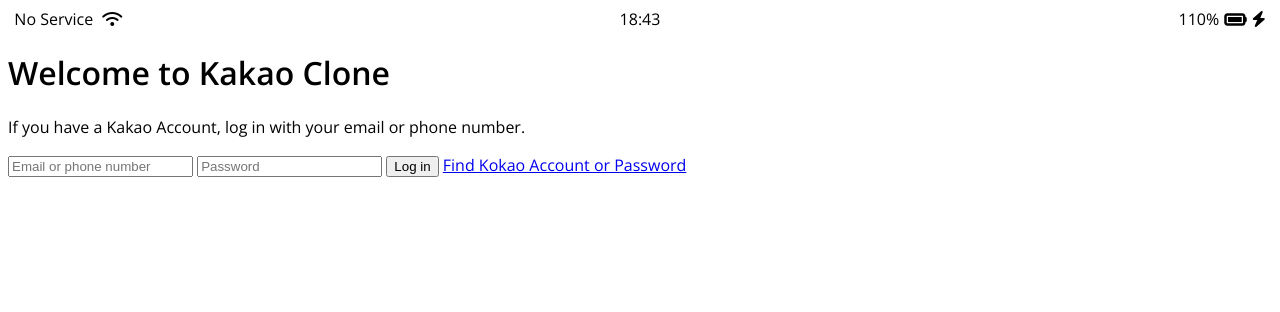
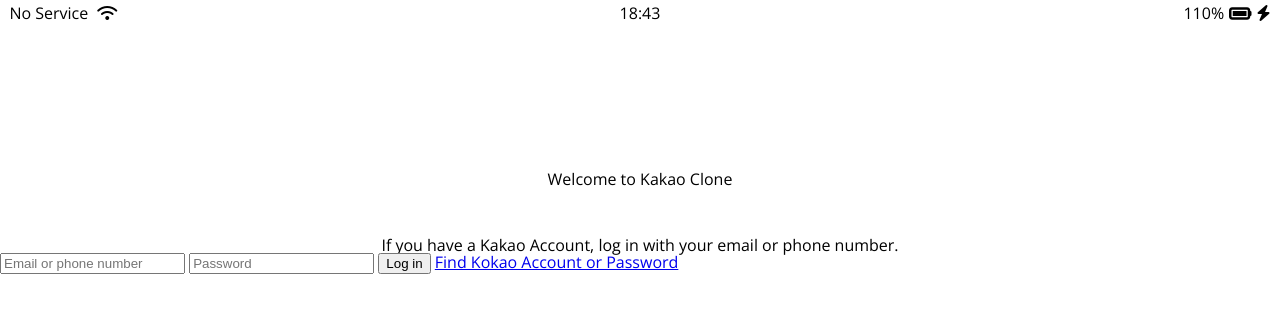
Before and after one commit to blogSoul/-HTML_Challenge_Nomadcoder, a plain HTML site: page kakao-clone/index.html in a window 1280 px wide. Drawn offline with nearby package versions, Linux system fonts and the light colour scheme.

Commit message:
add reset.css

```diff
--- /dev/null
+++ b/kakao-clone/css/reset.css
@@ -0,0 +1,48 @@
+/* http://meyerweb.com/eric/tools/css/reset/
+   v2.0 | 20110126
+   License: none (public domain)
+*/
+
+html, body, div, span, applet, object, iframe,
+h1, h2, h3, h4, h5, h6, p, blockquote, pre,
+a, abbr, acronym, address, big, cite, code,
+del, dfn, em, img, ins, kbd, q, s, samp,
+small, strike, strong, sub, sup, tt, var,
+b, u, i, center,
+dl, dt, dd, ol, ul, li,
+fieldset, form, label, legend,
+table, caption, tbody, tfoot, thead, tr, th, td,
+article, aside, canvas, details, embed,
+figure, figcaption, footer, header, hgroup,
+menu, nav, output, ruby, section, summary,
+time, mark, audio, video {
+	margin: 0;
+	padding: 0;
+	border: 0;
+	font-size: 100%;
+	font: inherit;
+	vertical-align: baseline;
+}
+/* HTML5 display-role reset for older browsers */
+article, aside, details, figcaption, figure,
+footer, header, hgroup, menu, nav, section {
+	display: block;
+}
+body {
+	line-height: 1;
+}
+ol, ul {
+	list-style: none;
+}
+blockquote, q {
+	quotes: none;
+}
+blockquote:before, blockquote:after,
+q:before, q:after {
+	content: '';
+	content: none;
+}
+table {
+	border-collapse: collapse;
+	border-spacing: 0;
+}
--- /dev/null
+++ b/kakao-clone/css/status-bar.css
@@ -0,0 +1,23 @@
+.status-bar {
+    display: flex;
+    justify-content: center;
+    padding: 5px 3px;
+}
+.status-bar__column {
+    width: 33%;
+}
+.status-bar__column:first-child span {
+    margin-right: 5px;
+}
+.status-bar__column:nth-child(2) {
+    display: flex;
+    justify-content: center;
+}
+.status-bar__column:last-child {
+    display: flex;
+    justify-content: flex-end;
+    align-items: center;
+}
+.status-bar__column .fa-battery-full{
+    margin: 0px 5px;
+}
--- a/kakao-clone/css/style.css
+++ b/kakao-clone/css/style.css
@@ -1,27 +1,15 @@
 @import url('https://fonts.googleapis.com/css2?family=Open+Sans:wght@400;600&display=swap');
+@import "reset.css";
+@import "status-bar.css";
+
 body {
     font-family: 'Open Sans', sans-serif;
 }
-.status-bar {
-    display: flex;
-    justify-content: center;
 
+.welcome-header {
+    margin-top: 145px;
+    text-align: center;
 }
-.status-bar__column {
-    width: 33%;
+.wlecome-header__title {
+    margin-bottom: 50px;
 }
-.status-bar__column:first-child span {
-    margin-right: 5px;
-}
-.status-bar__column:nth-child(2) {
-    display: flex;
-    justify-content: center;
-}
-.status-bar__column:last-child {
-    display: flex;
-    justify-content: flex-end;
-    align-items: center;
-}
-.status-bar__column .fa-battery-full{
-    margin: 0px 5px;
-}
```
Also changed, not shown: lab_content/# 6.0~40 KakaoCloneTime.md (+4 -0 lines).
